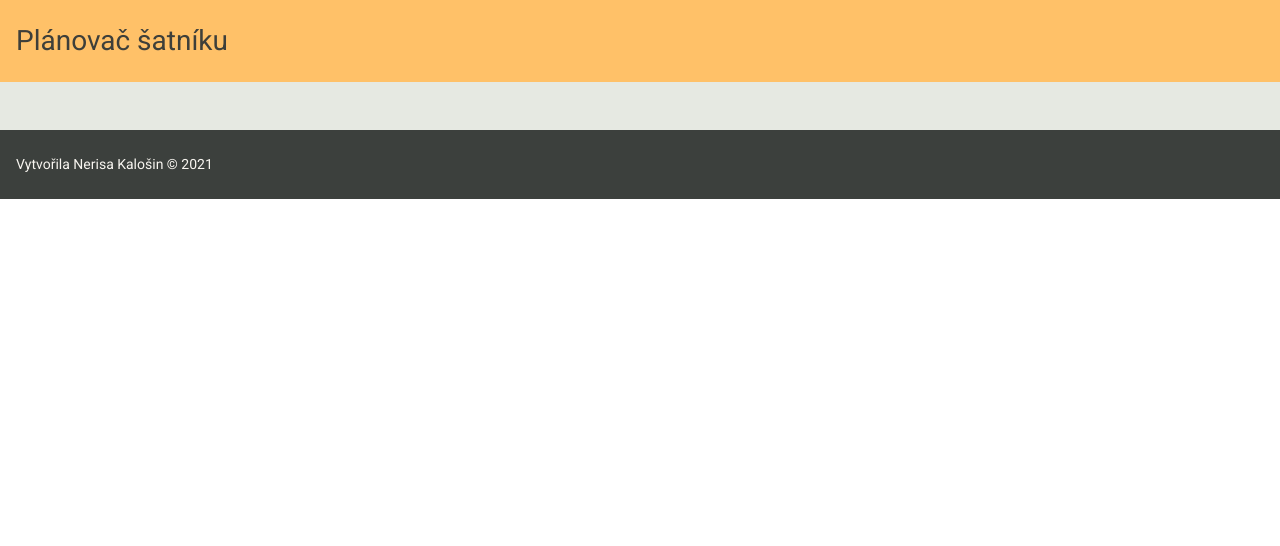
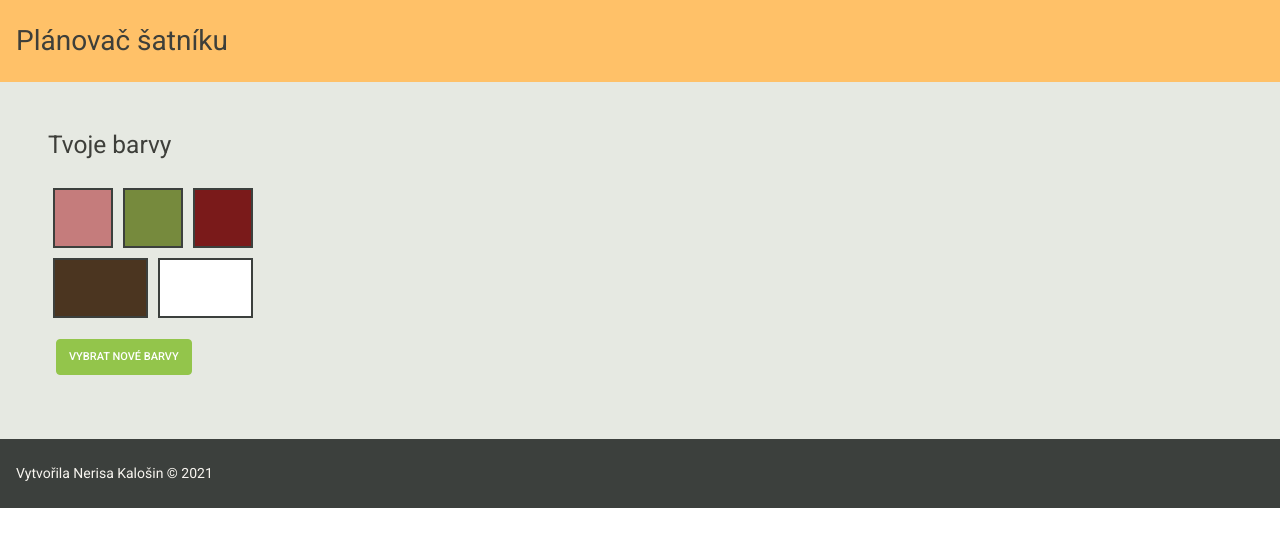
Before and after one commit to NerisaK/wardrobe-maker, a Vue app: page / in a window 1280 px wide. Shown: the top 546 px of the page. Built offline with nearby package versions, Linux system fonts and the light colour scheme.

Commit message:
setting wardrobe colors added

```diff
--- a/src/App.vue
+++ b/src/App.vue
@@ -1,7 +1,8 @@
 <template>
   <div class="bg-neutral">
     <app-header />
-    <div class="container bg-olive my-5">
+    <div class="bg-olive m-5">
+      <show-colors />
     </div>
     <app-footer />
   </div>
@@ -10,19 +11,25 @@
 <script>
 import AppHeader from './components/TheHeader.vue'
 import AppFooter from './components/TheFooter.vue'
+import ShowColors from './components/ShowColors'
 
 export default {
   name: 'App',
   components: {
     AppHeader,
-    AppFooter
+    AppFooter,
+    ShowColors
+  },
+  data(){
+    return{
+      colors: [],
+    }
   }
 }
 </script>
 
 <style>
   .bg-orange{background-color: #ffc168;}
-  .bg-green{background-color: #c0de9e}
   .bg-neutral{background-color: #e6e9e2}
   .bg-grey{background-color:#3C403D}
 </style>
--- /dev/null
+++ b/src/components/ShowColors.vue
@@ -0,0 +1,147 @@
+<template>
+    <div>
+        <keep-alive>
+            <div v-if="showColors">
+                <p v-if="colorsNotSet"><strong>
+                    Začni výběrem hlavních barev pro svůj šatník!
+                </strong></p>
+                <h3 class="mb-4" v-if="!colorsNotSet">Tvoje barvy</h3>
+                <div class="palette-three">
+                    <div
+                        class="color"
+                        :style="{ backgroundColor: colors[0] }"
+                    ></div>
+                    <div
+                        class="color"
+                        :style="{ backgroundColor: colors[1] }"
+                    ></div>
+                    <div
+                        class="color"
+                        :style="{ backgroundColor: colors[2] }"
+                    ></div>
+                </div>
+                <div class="palette-two">
+                    <div
+                        class="color"
+                        :style="{ backgroundColor: colors[3] }"
+                    ></div>
+                    <div
+                        class="color"
+                        :style="{ backgroundColor: colors[4] }"
+                    ></div>
+                </div>
+                <button
+                    class="btn btn-success my-3 ml-2"
+                    @click="showColors = !showColors, showSettings = !showSettings"
+                    >
+                    Vybrat nové barvy
+                </button>
+            </div>
+        </keep-alive>
+        <form v-if="showSettings">
+            <h5>Hlavní barvy (akcenty):</h5>
+            <div>
+                <input
+                    type="color"
+                    name="color-picker0"
+                    id="color-picker0"
+                    v-model.lazy="newColors[0]"
+                />
+                <input
+                    type="color"
+                    name="color-picker1"
+                    id="color-picker1"
+                    v-model.lazy="newColors[1]"
+                />
+                <input
+                    type="color"
+                    name="color-picker2"
+                    id="color-picker2"
+                    v-model.lazy="newColors[2]"
+                />
+            </div>
+            <h5>Neutrální barvy (doplňkové):</h5>
+            <div>
+                <input
+                    type="color"
+                    name="color-picker3"
+                    id="color-picker3"
+                    v-model.lazy="newColors[3]"
+                />
+                 <input
+                    type="color"
+                    name="color-picker4"
+                    id="color-picker4"
+                    v-model.lazy="newColors[4]"
+                />
+            </div>
+            <p class="info">Pokud si svůj výběr později rozmyslíš, můžeš se sem vrátit, ale pamatuj na to, že barva se nezmění jen ve tvé paletě, ale i u všech věcí, které máš tou barvou označené!</p>
+            <button
+                class="btn btn-success"
+                @click.prevent="changeColors(), showColors = !showColors, showSettings = !showSettings"
+                >
+                Uložit změny
+            </button>
+        </form>
+    </div>
+</template>
+
+<script>
+export default {
+    data(){
+        return{
+            colorsNotSet: false,
+            showColors: true,
+            showSettings: false,
+            colors: [
+                "#C57C7C",
+                "#768A3D",
+                "#7A1A1A",
+                "#4b3520",
+                "#ffffff"
+            ],
+            newColors: [
+                "#C57C7C",
+                "#768A3D",
+                "#7A1A1A",
+                "#4b3520",
+                "#ffffff"
+            ],
+        }
+    },
+    methods: {
+        changeColors(){
+            this.colors = this.newColors.slice();
+        }
+    }
+}
+</script>
+
+<style scoped>
+    .palette-three, .palette-two, form div {
+        display: flex;
+    }
+
+    .palette-three .color{
+        width: 60px;
+        height: 60px;
+        margin: 5px;
+    }
+
+    .palette-two .color{
+        width: 95px;
+        height: 60px;
+        margin: 5px;
+    }
+
+    .color{border: 2px solid #3C403D}
+
+    input{
+        width: 3rem;
+        height: 3rem;
+        margin-right: 10px;
+        margin-bottom: 30px
+    }
+
+    .info{width: 50%}
+</style>
```
